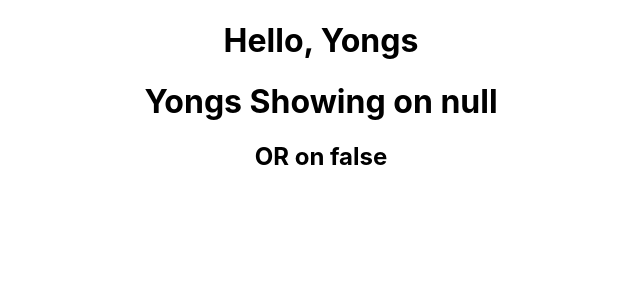
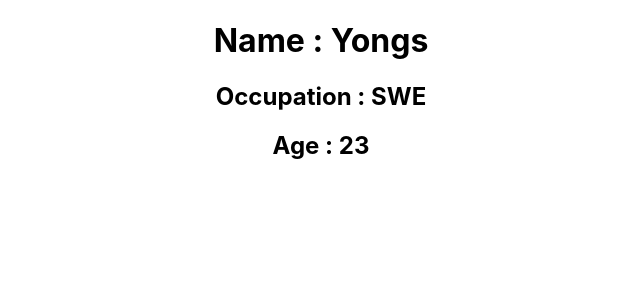
Before and after one commit to 0xYongs/filmville, a React (Create React App) app: page / in a window 1280 px wide. Shown: the top 300 px of the page, without its empty margins (319-959 px from the left). Built offline with nearby package versions, Linux system fonts and the light colour scheme.

Commit message:
Create my first component function and call it on App function

```diff
--- a/src/App.js
+++ b/src/App.js
@@ -1,24 +1,19 @@
 import './App.css';
 
-function App() {
+const Person = () => {
+  return (
+    <>
+    <h1>Name : Yongs </h1>
+    <h2>Occupation : SWE </h2>
+    <h2>Age : 23</h2>
+    </>
+  );
+}
 
-  const name = null;
-  const myname = 'Yongs';
-
+const App = () => {
   return (
       <div className="App">
-        <h1>Hello, {myname}</h1>
-        {name ? (
-          <>
-            <h1>{myname}</h1>
-            <h2>ON true</h2>
-          </>
-        ) : (
-          <>
-            <h1> Yongs Showing on null </h1>
-            <h2> OR on false</h2>
-          </>
-        )}
+        <Person />
       </div>
   );
 }
```
